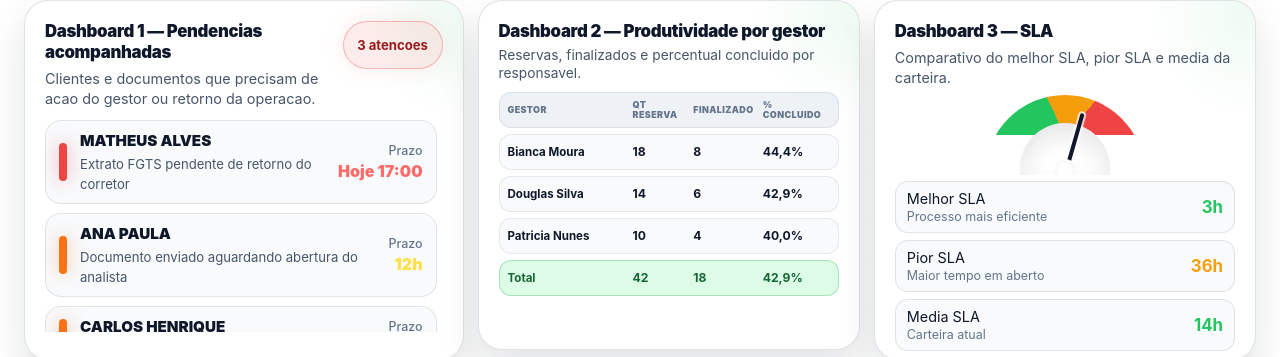
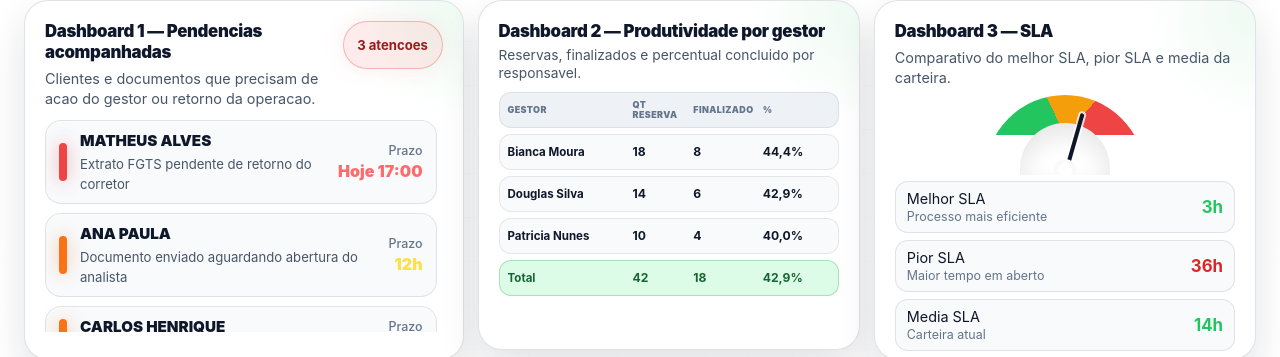
Before and after one commit to catsandygo-design/MAQ2-CREDITO, a Next.js app: page /gestor/telemetria in a window 1280 px wide. Shown: the part 91-448 px from the top of the page. Built offline with nearby package versions, Linux system fonts and the light colour scheme.

Commit message:
fix: ajusta indicadores sla gestor

```diff
--- a/src/app/gestor/telemetria/page.tsx
+++ b/src/app/gestor/telemetria/page.tsx
@@ -80,7 +80,7 @@ export default function GestorTelemetriaPage() {
                 <span>Gestor</span>
                 <span>QT reserva</span>
                 <span>Finalizado</span>
-                <span>% concluido</span>
+                <span>%</span>
               </div>
               {produtividadeGestor.map(([gestor, reservas, finalizado, percentual]) => (
                 <div className="gestor-mini-row" key={gestor}>
@@ -114,7 +114,7 @@ export default function GestorTelemetriaPage() {
           </div>
           <div className="cor-sla-lines">
             <div><span>Melhor SLA</span><small>Processo mais eficiente</small><b className="green">3h</b></div>
-            <div><span>Pior SLA</span><small>Maior tempo em aberto</small><b className="orange">36h</b></div>
+            <div><span>Pior SLA</span><small>Maior tempo em aberto</small><b className="red">36h</b></div>
             <div><span>Media SLA</span><small>Carteira atual</small><b className="green">14h</b></div>
           </div>
         </article>
--- a/src/app/globals.css
+++ b/src/app/globals.css
@@ -118,6 +118,7 @@ a { color: inherit; text-decoration: none; }
 .cor-rework-danger b { color:#f87171; }
 .cor-sla-lines .green { color:#22c55e; }
 .cor-sla-lines .orange { color:#f59e0b; }
+.cor-sla-lines .red { color:#dc2626; }
 .cor-mini-metrics { position:relative; z-index:2; display:grid; grid-template-columns:1fr 1fr; gap:12px; margin-top:14px; }
 .cor-mini-metrics div { min-height:104px; border:1px solid rgba(15,23,42,.10); border-radius:18px; background:#f8fafc; padding:16px; display:flex; flex-direction:column; justify-content:center; }
 .cor-mini-metrics span { color:#475569; text-transform:uppercase; letter-spacing:.11em; font-size:.78rem; line-height:1.5; }
```
